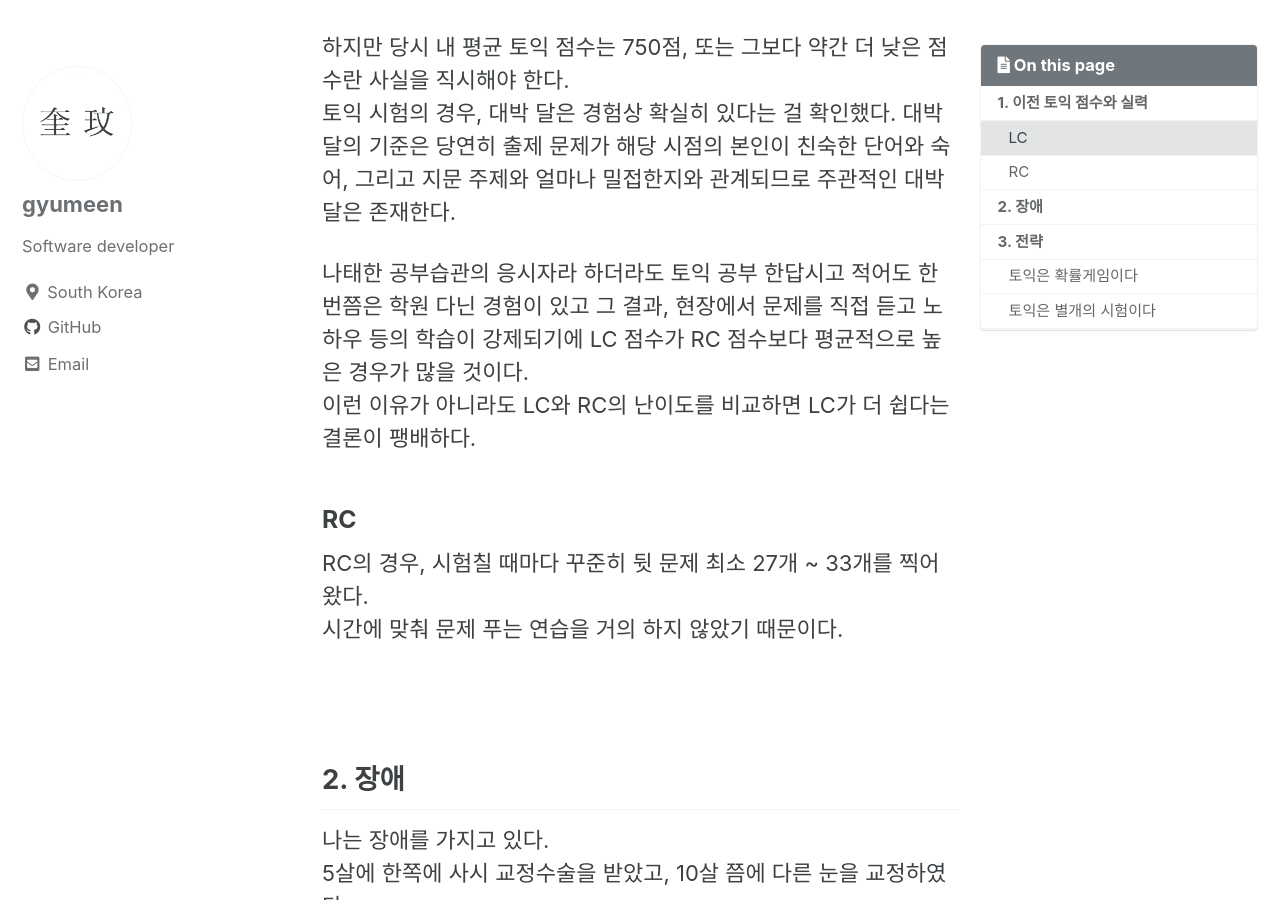
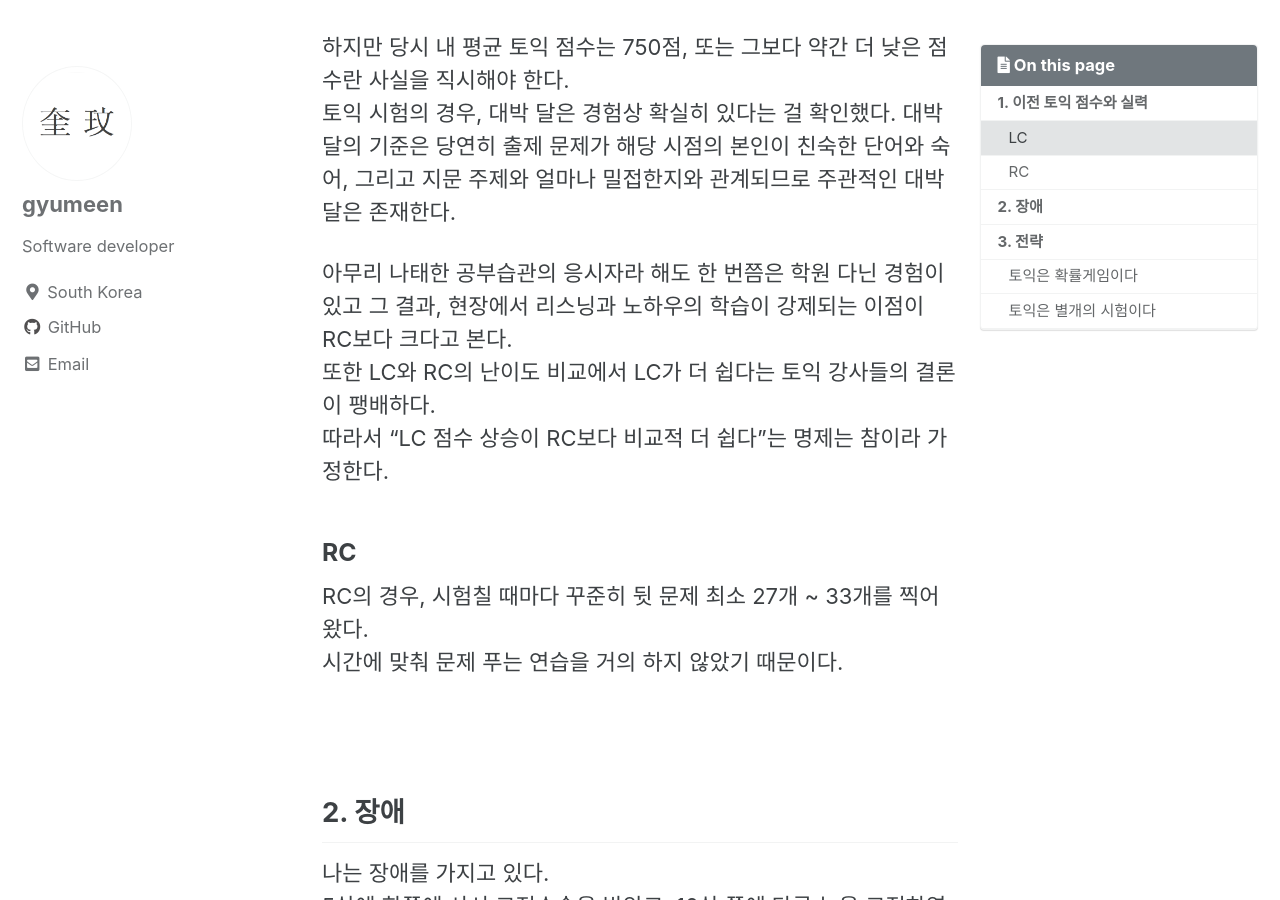
Before and after one commit to gyumeen/gyumeen.github.io, a Jekyll site: the page built from _posts/2021/Challenge/TOEIC/2021-04-01-[Toeic]1.md, in a window 1280 px wide and 900 px high, scrolled down 798 px. Built offline with Jekyll 4.4.1, drawn with Linux system fonts in a browser that asks for light colours; cached includes are drawn as plain includes; comment, search, counter and statistics services are not loaded.

Commit message:
Update 2021-04-01-[Toeic]1.md

```diff
--- a/_posts/2021/Challenge/TOEIC/2021-04-01-[Toeic]1.md
+++ b/_posts/2021/Challenge/TOEIC/2021-04-01-[Toeic]1.md
@@ -31,8 +31,9 @@ LC의 경우, 495점 만점에 470점을 획득하였으니, 듣기 100문제
 토익 시험의 경우, 대박 달은 경험상 확실히 있다는 걸 확인했다.
 대박 달의 기준은 당연히 출제 문제가 해당 시점의 본인이 친숙한 단어와 숙어, 그리고 지문 주제와 얼마나 밀접한지와 관계되므로 주관적인 대박 달은 존재한다.
 
-나태한 공부습관의 응시자라 하더라도 토익 공부 한답시고 적어도 한 번쯤은 학원 다닌 경험이 있고 그 결과, 현장에서 문제를 직접 듣고 노하우 등의 학습이 강제되기에 LC 점수가 RC 점수보다 평균적으로 높은 경우가 많을 것이다.
-이런 이유가 아니라도 LC와 RC의 난이도를 비교하면 LC가 더 쉽다는 결론이 팽배하다.
+아무리 나태한 공부습관의 응시자라 해도 한 번쯤은 학원 다닌 경험이 있고 그 결과, 현장에서 리스닝과 노하우의 학습이 강제되는 이점이 RC보다 크다고 본다.
+또한 LC와 RC의 난이도 비교에서 LC가 더 쉽다는 토익 강사들의 결론이 팽배하다.
+따라서 "LC 점수 상승이 RC보다 비교적 더 쉽다"는 명제는 참이라 가정한다.
 
 
 ### RC
```
